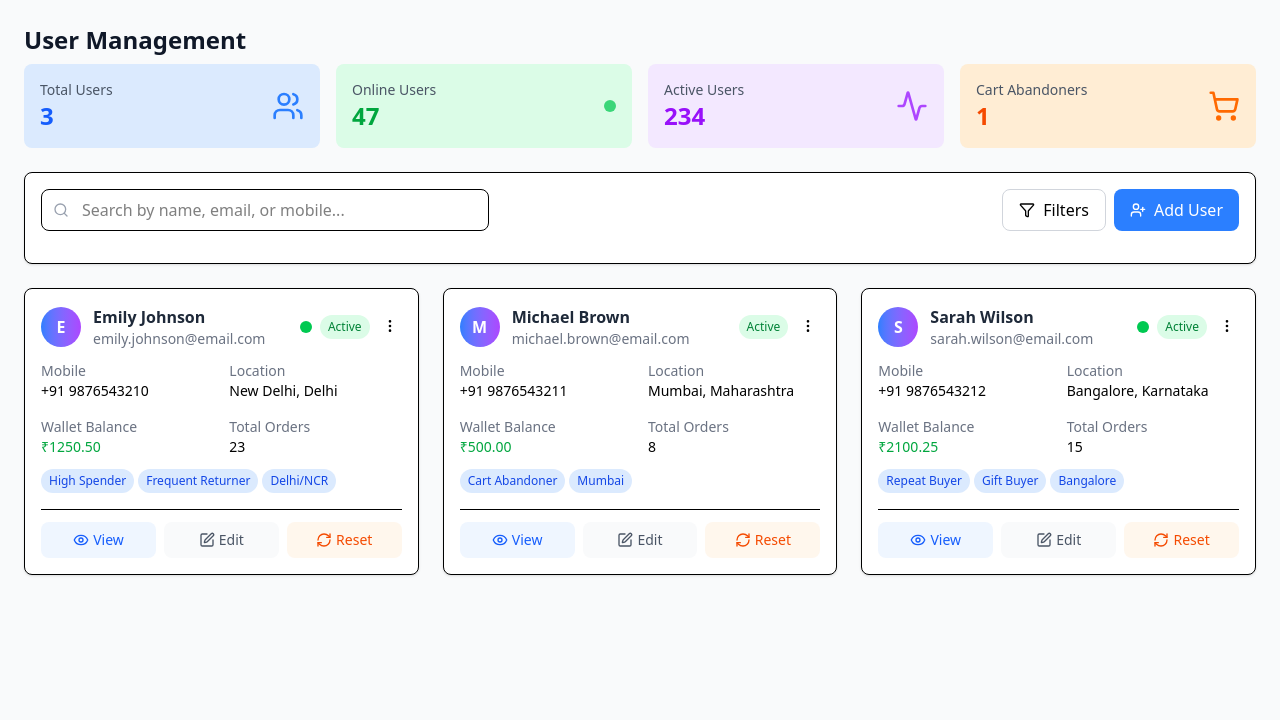
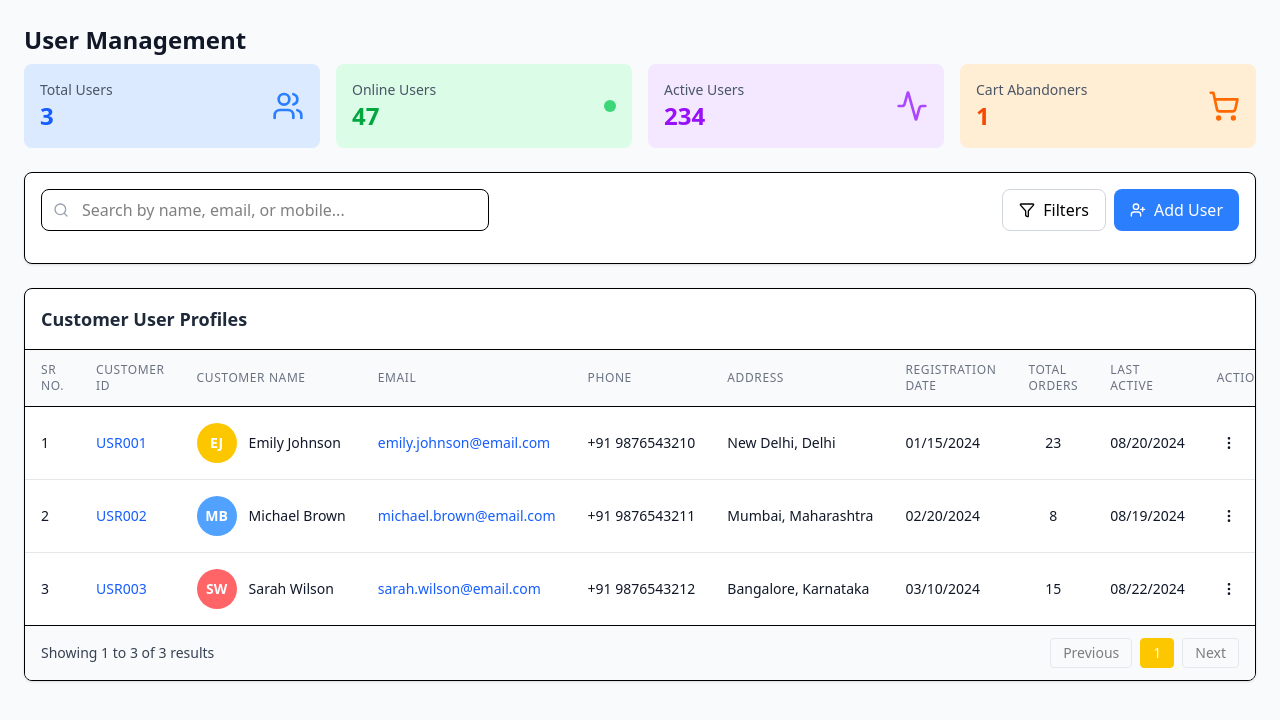
Before and after one commit to Crazyraturi/loyalti-dashboard, a React (Vite) app: page /userManagement in a window 1280 px wide. Shown: the top 720 px of the page. Built offline with nearby package versions, Linux system fonts and the light colour scheme.

Commit message:
final update to src/LoyaltyDashboard.jsx

```diff
--- a/src/UserManagementDashboard.jsx
+++ b/src/UserManagementDashboard.jsx
@@ -202,95 +202,230 @@ const UserManagementDashboard = () => {
     alert(`Password reset for user ${userId}`);
   };
 
-  const UserCard = ({ user }) => (
-    <div className="bg-white rounded-lg shadow-sm border p-4 hover:shadow-md transition-shadow">
-      <div className="flex items-center justify-between mb-3">
-        <div className="flex items-center gap-3">
-          <div className="w-10 h-10 bg-gradient-to-r from-blue-500 to-purple-500 rounded-full flex items-center justify-center text-white font-semibold">
-            {user.name.charAt(0)}
+  const getInitials = (name) => {
+    return name
+      .split(" ")
+      .map((n) => n.charAt(0))
+      .join("")
+      .toUpperCase();
+  };
+
+  const getAvatarColor = (index) => {
+    const colors = [
+      "bg-yellow-400",
+      "bg-blue-400",
+      "bg-red-400",
+      "bg-green-400",
+      "bg-purple-400",
+      "bg-orange-400",
+      "bg-pink-400",
+      "bg-indigo-400",
+    ];
+    return colors[index % colors.length];
+  };
+
+  const UserTable = () => {
+    const [currentPage, setCurrentPage] = useState(1);
+    const [showDropdown, setShowDropdown] = useState(null);
+    const usersPerPage = 5;
+
+    const startIndex = (currentPage - 1) * usersPerPage;
+    const endIndex = startIndex + usersPerPage;
+    const currentUsers = filteredUsers.slice(startIndex, endIndex);
+    const totalPages = Math.ceil(filteredUsers.length / usersPerPage);
+
+    return (
+      <div className="bg-white rounded-lg shadow-sm border overflow-hidden">
+        <div className="p-4 border-b">
+          <h2 className="text-lg font-semibold text-gray-800">
+            Customer User Profiles
+          </h2>
         </div>
-          <div>
-            <h3 className="font-semibold text-gray-800">{user.name}</h3>
-            <p className="text-sm text-gray-500">{user.email}</p>
+
+        <div className="overflow-x-auto">
+          <table className="w-full">
+            <thead className="bg-gray-50 border-b">
+              <tr>
+                <th className="px-4 py-3 text-left text-xs font-medium text-gray-500 uppercase tracking-wider">
+                  SR NO.
+                </th>
+                <th className="px-4 py-3 text-left text-xs font-medium text-gray-500 uppercase tracking-wider">
+                  CUSTOMER ID
+                </th>
+                <th className="px-4 py-3 text-left text-xs font-medium text-gray-500 uppercase tracking-wider">
+                  CUSTOMER NAME
+                </th>
+                <th className="px-4 py-3 text-left text-xs font-medium text-gray-500 uppercase tracking-wider">
+                  EMAIL
+                </th>
+                <th className="px-4 py-3 text-left text-xs font-medium text-gray-500 uppercase tracking-wider">
+                  PHONE
+                </th>
+                <th className="px-4 py-3 text-left text-xs font-medium text-gray-500 uppercase tracking-wider">
+                  ADDRESS
+                </th>
+                <th className="px-4 py-3 text-left text-xs font-medium text-gray-500 uppercase tracking-wider">
+                  REGISTRATION DATE
+                </th>
+                <th className="px-4 py-3 text-left text-xs font-medium text-gray-500 uppercase tracking-wider">
+                  TOTAL ORDERS
+                </th>
+                <th className="px-4 py-3 text-left text-xs font-medium text-gray-500 uppercase tracking-wider">
+                  LAST ACTIVE
+                </th>
+                <th className="px-4 py-3 text-left text-xs font-medium text-gray-500 uppercase tracking-wider">
+                  ACTION
+                </th>
+              </tr>
+            </thead>
+            <tbody className="bg-white divide-y divide-gray-200">
+              {currentUsers.map((user, index) => (
+                <tr key={user.id} className="hover:bg-gray-50">
+                  <td className="px-4 py-4 whitespace-nowrap text-sm text-gray-900">
+                    {startIndex + index + 1}
+                  </td>
+                  <td className="px-4 py-4 whitespace-nowrap text-sm font-medium text-blue-600">
+                    {user.id}
+                  </td>
+                  <td className="px-4 py-4 whitespace-nowrap">
+                    <div className="flex items-center">
+                      <div
+                        className={`w-10 h-10 ${getAvatarColor(
+                          index
+                        )} rounded-full flex items-center justify-center text-white font-bold text-sm mr-3`}
+                      >
+                        {getInitials(user.name)}
+                      </div>
+                      <div className="text-sm font-medium text-gray-900">
+                        {user.name}
                       </div>
                     </div>
+                  </td>
+                  <td className="px-4 py-4 whitespace-nowrap text-sm text-blue-600 hover:underline cursor-pointer">
+                    {user.email}
+                  </td>
+                  <td className="px-4 py-4 whitespace-nowrap text-sm text-gray-900">
+                    {user.mobile}
+                  </td>
+                  <td className="px-4 py-4 text-sm text-gray-900 max-w-xs truncate">
+                    {user.city}, {user.state}
+                  </td>
+                  <td className="px-4 py-4 whitespace-nowrap text-sm text-gray-900">
+                    {new Date(user.registrationDate).toLocaleDateString(
+                      "en-US",
+                      {
+                        year: "numeric",
+                        month: "2-digit",
+                        day: "2-digit",
+                      }
+                    )}
+                  </td>
+                  <td className="px-4 py-4 whitespace-nowrap text-sm text-gray-900 text-center">
+                    {user.totalOrders}
+                  </td>
+                  <td className="px-4 py-4 whitespace-nowrap text-sm text-gray-900">
+                    {new Date(user.lastLogin.split(" ")[0]).toLocaleDateString(
+                      "en-US",
+                      {
+                        year: "numeric",
+                        month: "2-digit",
+                        day: "2-digit",
+                      }
+                    )}
+                  </td>
+                  <td className="px-4 py-4 whitespace-nowrap text-sm text-gray-900">
+                    <div className="relative">
+                      <button
+                        onClick={() =>
+                          setShowDropdown(
+                            showDropdown === user.id ? null : user.id
+                          )
+                        }
+                        className="p-1 hover:bg-gray-100 rounded-full"
+                      >
+                        <MoreVertical className="w-4 h-4" />
+                      </button>
+
+                      {showDropdown === user.id && (
+                        <div className="absolute right-0 mt-1 w-32 bg-white border border-gray-200 rounded-lg shadow-lg z-10">
+                          <button
+                            onClick={() => {
+                              setSelectedUser(user);
+                              setShowDropdown(null);
+                            }}
+                            className="w-full flex items-center gap-2 px-3 py-2 text-sm text-blue-600 hover:bg-blue-50 rounded-t-lg"
+                          >
+                            <Eye className="w-4 h-4" />
+                            View
+                          </button>
+                          <button className="w-full flex items-center gap-2 px-3 py-2 text-sm text-orange-600 hover:bg-orange-50">
+                            <Edit className="w-4 h-4" />
+                            Edit
+                          </button>
+                          <button
+                            onClick={() => {
+                              handleUserAction("delete", user.id);
+                              setShowDropdown(null);
+                            }}
+                            className="w-full flex items-center gap-2 px-3 py-2 text-sm text-red-600 hover:bg-red-50 rounded-b-lg"
+                          >
+                            <Trash2 className="w-4 h-4" />
+                            Delete
+                          </button>
+                        </div>
+                      )}
+                    </div>
+                  </td>
+                </tr>
+              ))}
+            </tbody>
+          </table>
+        </div>
+
+        {/* Pagination */}
+        <div className="px-4 py-3 bg-gray-50 border-t flex items-center justify-between">
+          <div className="text-sm text-gray-700">
+            Showing {startIndex + 1} to{" "}
+            {Math.min(endIndex, filteredUsers.length)} of {filteredUsers.length}{" "}
+            results
+          </div>
           <div className="flex items-center gap-2">
-          {user.isOnline && (
-            <div className="w-3 h-3 bg-green-500 rounded-full"></div>
-          )}
-          <span
-            className={`px-2 py-1 rounded-full text-xs ${
-              user.status === "Active"
-                ? "bg-green-100 text-green-700"
-                : "bg-red-100 text-red-700"
+            <button
+              onClick={() => setCurrentPage((prev) => Math.max(prev - 1, 1))}
+              disabled={currentPage === 1}
+              className="px-3 py-1 text-sm border border-gray-300 rounded hover:bg-gray-100 disabled:opacity-50 disabled:cursor-not-allowed"
+            >
+              Previous
+            </button>
+
+            {Array.from({ length: totalPages }, (_, i) => i + 1).map((page) => (
+              <button
+                key={page}
+                onClick={() => setCurrentPage(page)}
+                className={`px-3 py-1 text-sm border rounded ${
+                  currentPage === page
+                    ? "bg-yellow-400 text-white border-yellow-400"
+                    : "border-gray-300 hover:bg-gray-100"
                 }`}
               >
-            {user.status}
-          </span>
-          <div className="relative">
-            <button className="p-1 hover:bg-gray-100 rounded">
-              <MoreVertical className="w-4 h-4" />
+                {page}
+              </button>
+            ))}
+
+            <button
+              onClick={() =>
+                setCurrentPage((prev) => Math.min(prev + 1, totalPages))
+              }
+              disabled={currentPage === totalPages}
+              className="px-3 py-1 text-sm border border-gray-300 rounded hover:bg-gray-100 disabled:opacity-50 disabled:cursor-not-allowed"
+            >
+              Next
             </button>
           </div>
         </div>
       </div>
-
-      <div className="grid grid-cols-2 gap-4 text-sm">
-        <div>
-          <p className="text-gray-500">Mobile</p>
-          <p className="font-medium">{user.mobile}</p>
-        </div>
-        <div>
-          <p className="text-gray-500">Location</p>
-          <p className="font-medium">
-            {user.city}, {user.state}
-          </p>
-        </div>
-        <div>
-          <p className="text-gray-500">Wallet Balance</p>
-          <p className="font-medium text-green-600">
-            ₹{user.walletBalance.toFixed(2)}
-          </p>
-        </div>
-        <div>
-          <p className="text-gray-500">Total Orders</p>
-          <p className="font-medium">{user.totalOrders}</p>
-        </div>
-      </div>
-
-      <div className="flex flex-wrap gap-1 mt-3">
-        {user.tags.map((tag, index) => (
-          <span
-            key={index}
-            className="px-2 py-1 bg-blue-100 text-blue-700 text-xs rounded-full"
-          >
-            {tag}
-          </span>
-        ))}
-      </div>
-
-      <div className="flex gap-2 mt-4 pt-3 border-t">
-        <button
-          onClick={() => setSelectedUser(user)}
-          className="flex-1 flex items-center justify-center gap-1 px-3 py-2 bg-blue-50 text-blue-600 rounded-lg hover:bg-blue-100 transition-colors text-sm"
-        >
-          <Eye className="w-4 h-4" />
-          View
-        </button>
-        <button className="flex-1 flex items-center justify-center gap-1 px-3 py-2 bg-gray-50 text-gray-600 rounded-lg hover:bg-gray-100 transition-colors text-sm">
-          <Edit className="w-4 h-4" />
-          Edit
-        </button>
-        <button
-          onClick={() => resetPassword(user.id)}
-          className="flex-1 flex items-center justify-center gap-1 px-3 py-2 bg-orange-50 text-orange-600 rounded-lg hover:bg-orange-100 transition-colors text-sm"
-        >
-          <RefreshCw className="w-4 h-4" />
-          Reset
-        </button>
-      </div>
-    </div>
     );
+  };
 
   const UserProfile = ({ user }) => (
     <div className="bg-white rounded-lg shadow-sm border p-6">
@@ -494,21 +629,73 @@ const UserManagementDashboard = () => {
               </div>
             </div>
 
-            <div className="bg-gray-50 p-4 rounded-lg">
-              <h3 className="font-medium mb-2">Account Actions</h3>
-              <div className="space-y-2">
-                <button className="w-full flex items-center justify-center gap-2 px-3 py-2 bg-green-500 text-white rounded-lg hover:bg-green-600">
+            <div className="bg-white border border-gray-200 p-6 rounded-xl shadow-sm">
+              <h3 className="text-lg font-semibold text-gray-800 mb-4 flex items-center gap-2">
+                <div className="w-2 h-2 bg-blue-500 rounded-full"></div>
+                Account Actions
+              </h3>
+              <div className="space-y-3">
+                <button
+                  onClick={() => handleUserAction("enable", user.id)}
+                  className="w-full group flex items-center gap-3 px-4 py-3 bg-gradient-to-r from-green-500 to-green-600 text-white rounded-lg hover:from-green-600 hover:to-green-700 transform hover:scale-[1.02] transition-all duration-200 shadow-lg hover:shadow-green-200"
+                >
+                  <div className="flex items-center justify-center w-8 h-8 bg-white/20 rounded-lg group-hover:bg-white/30 transition-colors">
                     <Unlock className="w-4 h-4" />
-                  Enable Account
+                  </div>
+                  <div className="flex-1 text-left">
+                    <div className="font-medium">Enable Account</div>
+                    <div className="text-xs text-green-100">
+                      Activate user access
+                    </div>
+                  </div>
                 </button>
-                <button className="w-full flex items-center justify-center gap-2 px-3 py-2 bg-orange-500 text-white rounded-lg hover:bg-orange-600">
+
+                <button
+                  onClick={() => resetPassword(user.id)}
+                  className="w-full group flex items-center gap-3 px-4 py-3 bg-gradient-to-r from-orange-500 to-orange-600 text-white rounded-lg hover:from-orange-600 hover:to-orange-700 transform hover:scale-[1.02] transition-all duration-200 shadow-lg hover:shadow-orange-200"
+                >
+                  <div className="flex items-center justify-center w-8 h-8 bg-white/20 rounded-lg group-hover:bg-white/30 transition-colors">
                     <RefreshCw className="w-4 h-4" />
-                  Reset Password
+                  </div>
+                  <div className="flex-1 text-left">
+                    <div className="font-medium">Reset Password</div>
+                    <div className="text-xs text-orange-100">
+                      Generate new password
+                    </div>
+                  </div>
                 </button>
-                <button className="w-full flex items-center justify-center gap-2 px-3 py-2 bg-red-500 text-white rounded-lg hover:bg-red-600">
+
+                <button
+                  onClick={() => handleUserAction("disable", user.id)}
+                  className="w-full group flex items-center gap-3 px-4 py-3 bg-gradient-to-r from-red-500 to-red-600 text-white rounded-lg hover:from-red-600 hover:to-red-700 transform hover:scale-[1.02] transition-all duration-200 shadow-lg hover:shadow-red-200"
+                >
+                  <div className="flex items-center justify-center w-8 h-8 bg-white/20 rounded-lg group-hover:bg-white/30 transition-colors">
                     <Lock className="w-4 h-4" />
-                  Disable Account
+                  </div>
+                  <div className="flex-1 text-left">
+                    <div className="font-medium">Disable Account</div>
+                    <div className="text-xs text-red-100">
+                      Suspend user access
+                    </div>
+                  </div>
                 </button>
+
+                <div className="pt-2 mt-4 border-t border-gray-100">
+                  <button
+                    onClick={() => handleUserAction("delete", user.id)}
+                    className="w-full group flex items-center gap-3 px-4 py-3 bg-gray-100 text-gray-700 rounded-lg hover:bg-red-50 hover:text-red-600 border-2 border-transparent hover:border-red-200 transition-all duration-200"
+                  >
+                    <div className="flex items-center justify-center w-8 h-8 bg-gray-200 rounded-lg group-hover:bg-red-100 transition-colors">
+                      <Trash2 className="w-4 h-4" />
+                    </div>
+                    <div className="flex-1 text-left">
+                      <div className="font-medium">Delete Account</div>
+                      <div className="text-xs text-gray-500 group-hover:text-red-400">
+                        Permanently remove user
+                      </div>
+                    </div>
+                  </button>
+                </div>
               </div>
             </div>
           </div>
@@ -752,15 +939,9 @@ const UserManagementDashboard = () => {
           )}
         </div>
 
-        {/* User List */}
-        <div className="grid grid-cols-1 md:grid-cols-2 lg:grid-cols-3 gap-6">
-          {filteredUsers.map((user) => (
-            <UserCard key={user.id} user={user} />
-          ))}
-        </div>
-
-        {filteredUsers.length === 0 && (
-          <div className="text-center py-12">
+        {/* User Table */}
+        {filteredUsers.length === 0 ? (
+          <div className="bg-white rounded-lg shadow-sm border p-12 text-center">
             <Users className="w-12 h-12 text-gray-400 mx-auto mb-4" />
             <h3 className="text-lg font-medium text-gray-900 mb-2">
               No users found
@@ -769,6 +950,8 @@ const UserManagementDashboard = () => {
               Try adjusting your search or filter criteria.
             </p>
           </div>
+        ) : (
+          <UserTable />
         )}
       </div>
     </div>
```
Lines whose indentation alone changed are shown as unchanged.
